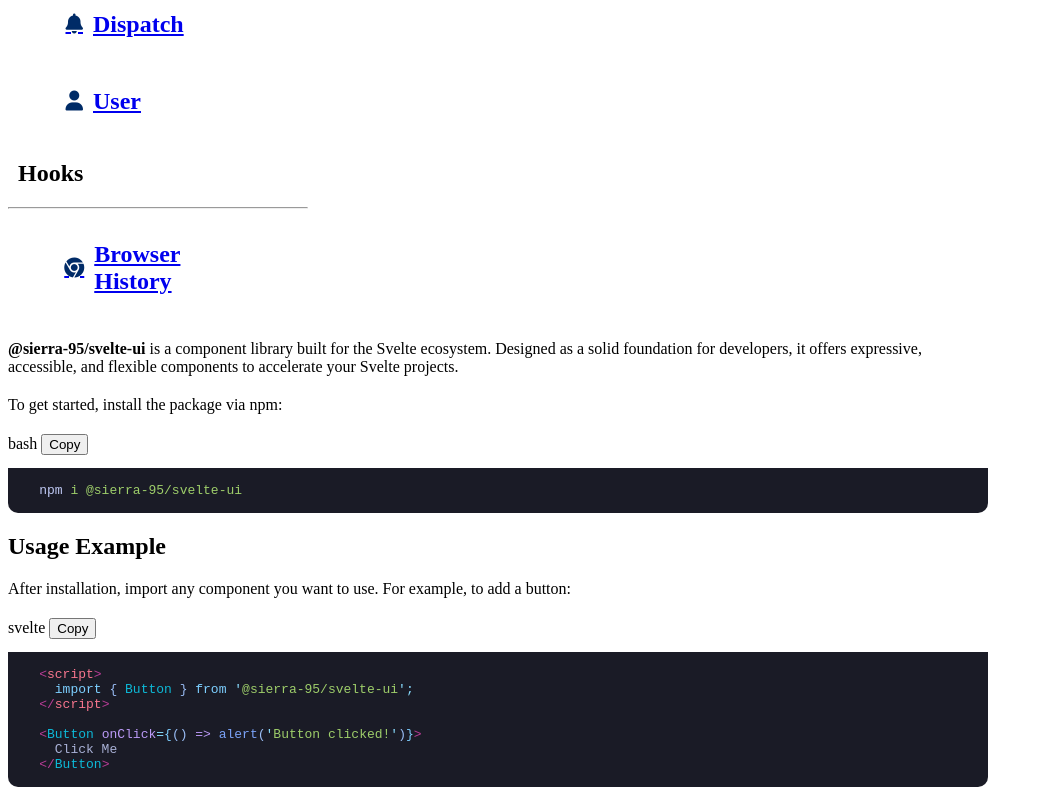
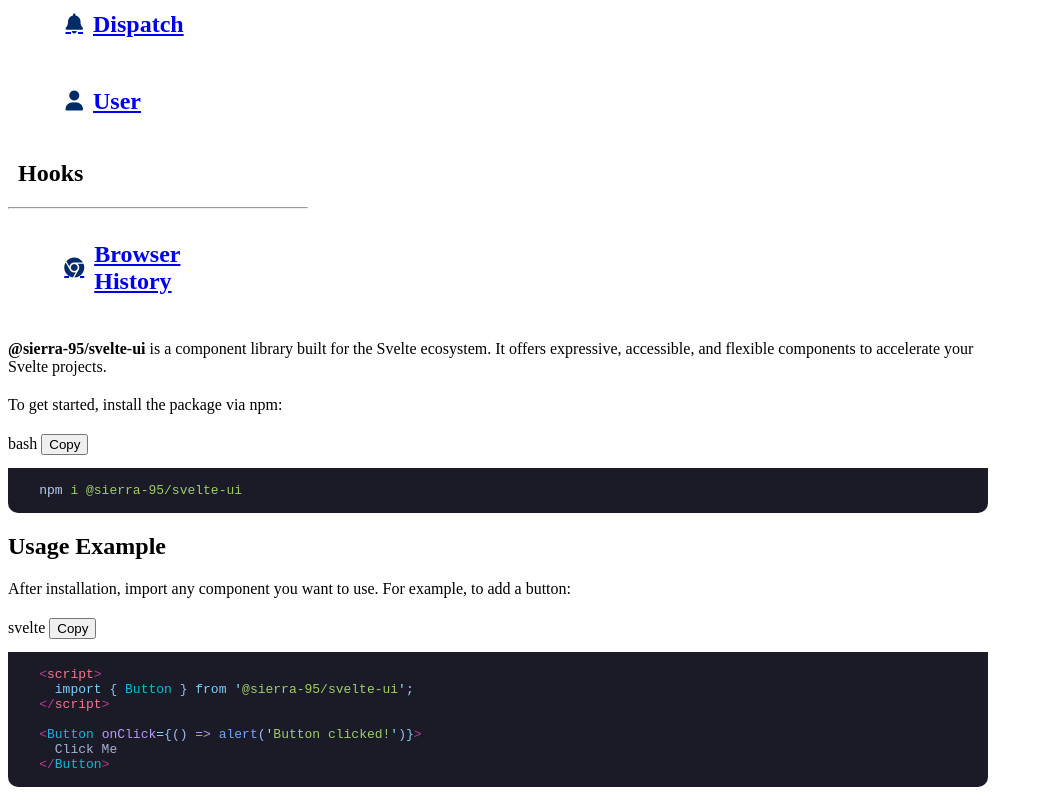
Before and after one commit to sierra-95/svelte-ui, a SvelteKit app: page /svelte in a window 1280 px wide. Shown: the part 796-1596 px from the top of the page, without its empty margins (0-1043 px from the left). Built offline with nearby package versions, Linux system fonts and the light colour scheme.

Commit message:
Getting started phrasing

```diff
--- a/src/routes/svelte/+page.svelte
+++ b/src/routes/svelte/+page.svelte
@@ -12,7 +12,7 @@
   <title>Getting Started</title>
   <p>
     <strong class="text-[#334155]">@sierra-95/svelte-ui</strong> is a component library built for the Svelte ecosystem.
-    Designed as a solid foundation for developers, it offers expressive, accessible, and flexible components to accelerate your Svelte projects.
+    It offers expressive, accessible, and flexible components to accelerate your Svelte projects.
   </p>
   <p>
     To get started, install the package via npm:
```
